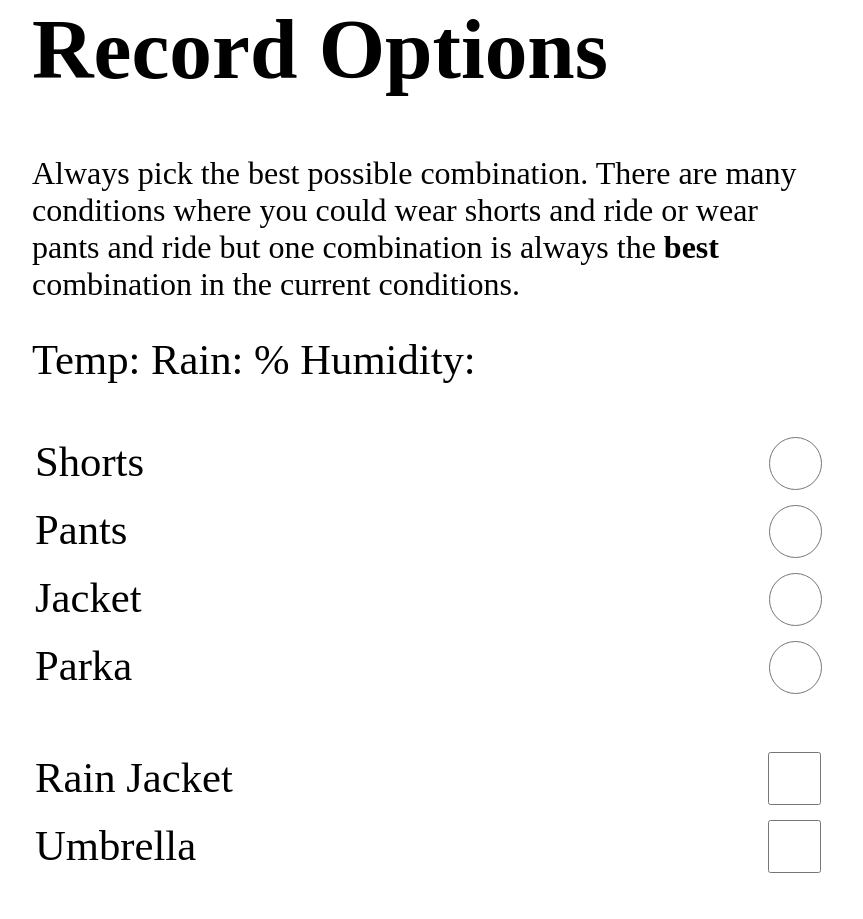
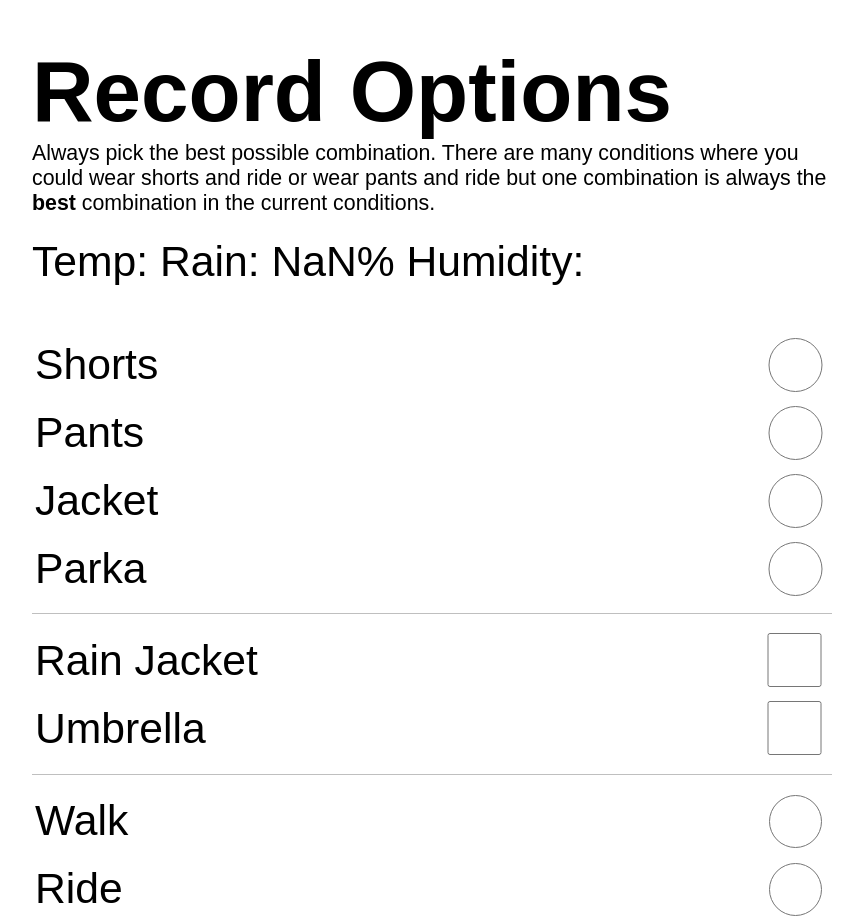
Before and after one commit to JustinThorReid/comfortable-commute, a website: page static/index.html in a window 1280 px wide. Shown: the top 919 px of the page, without its empty margins (208-1071 px from the left). Drawn offline with nearby package versions, Linux system fonts and the light colour scheme; no server answers.

Commit message:
Add a bit more styling to form

```diff
--- a/static/index.css
+++ b/static/index.css
@@ -1,17 +1,22 @@
 body {
   margin: auto;
+  margin-top: 1em;
   max-width: 800;
   font-size: 32pt;
+  font-family: sans-serif;
+}
+h1 {
+  margin-bottom: 0px;
 }
 p {
-  font-size: 24pt;
+  margin-top: 0px;
+  font-size: 16pt;
 }
 table {
   font-size: 32pt;
-}
-
-#options > * {
-  margin-bottom: 1em;
+  border-bottom: 1px solid rgba(0,0,0,0.25);
+  padding-bottom: 8pt;
+  margin-bottom: 8pt;
 }
 .radio, .check {
   width: 100%;
@@ -33,3 +38,7 @@ td:last-child {
 .show {
   display: initial;
 }
+.status {
+  margin-bottom: 1em;
+  font-weight: 500;
+}
--- a/static/index.html
+++ b/static/index.html
@@ -11,7 +11,7 @@
     <p>Always pick the best possible combination. There are many conditions where you could wear shorts and ride or wear pants and ride but one combination is always the <strong>best</strong> combination in the current conditions.
       <form id="options" v-on:submit.prevent="processForm">
         <div class="status">
-          Temp: {{ forecast.feelsTemperature }} Rain: {{ forecast.precipProbability }}% Humidity: {{ forecast.humidity }}
+          Temp: {{ forecast.feelsTemperature }} Rain: {{ forecast.precipProbability * 100 }}% Humidity: {{ forecast.humidity }}
         </div>
         <table class="radio">
           <tr v-bind:class="{selected: options.clothes === 'shorts'}">
```
